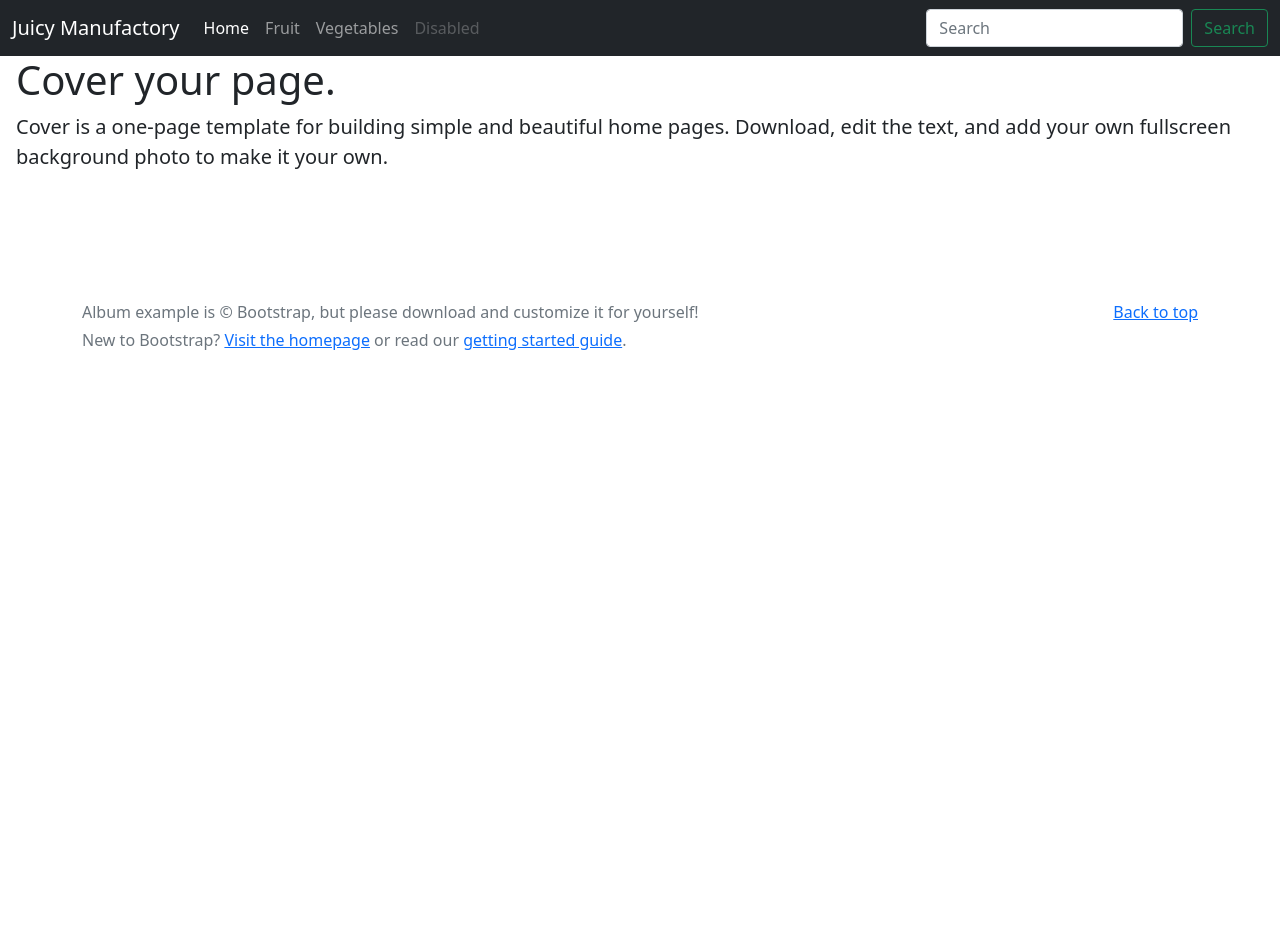
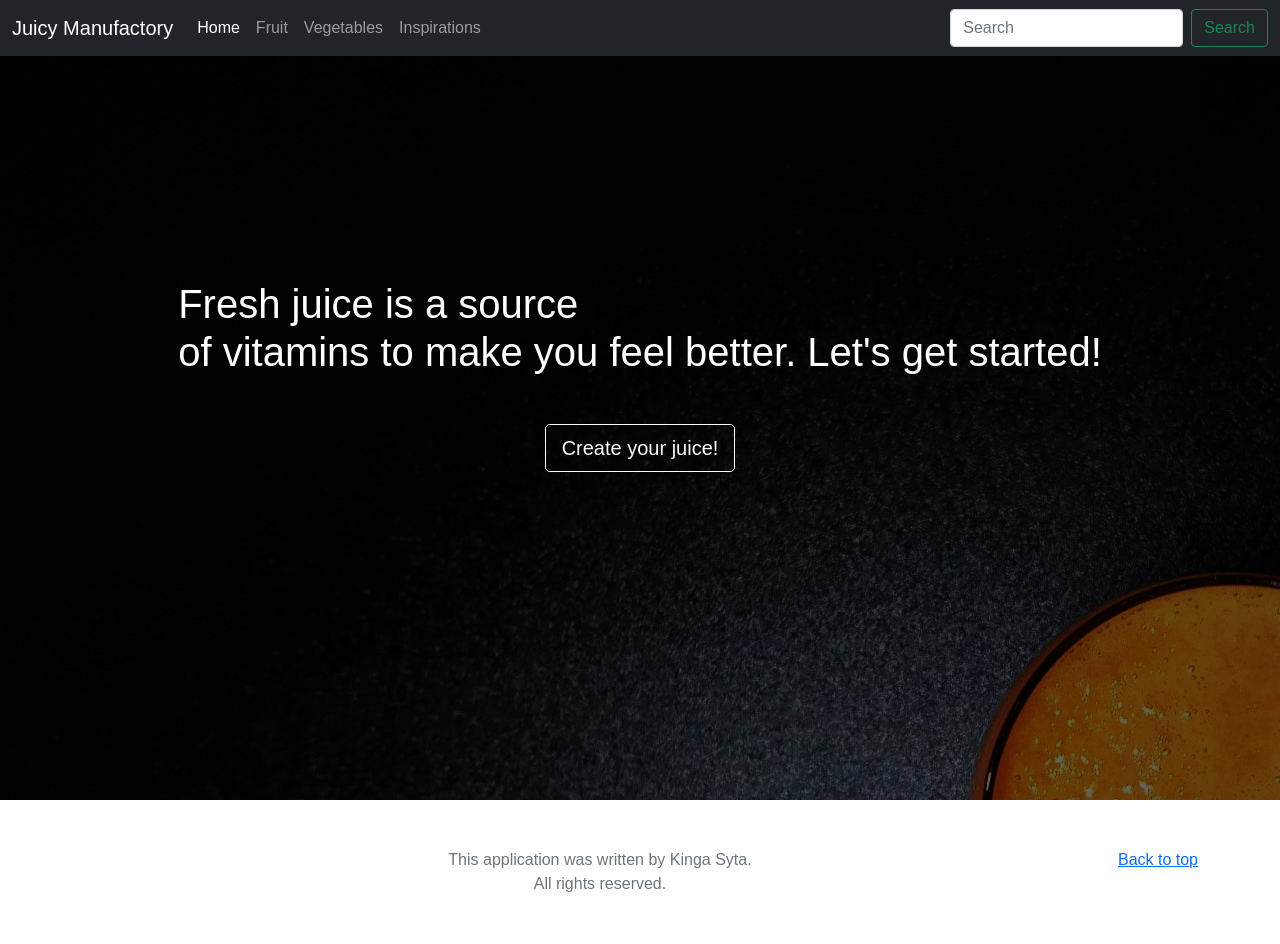
Before and after one commit to kinga-s/Flask, a Flask app: page / in a window 1280 px wide. Before the commit the page ends 350 px from the top, so only its background shows below. Run offline with Flask 2, Linux system fonts and the light colour scheme; some libraries are stand-ins or nearby versions.

Commit message:
Basic home page

```diff
--- a/manufactory/queries.py
+++ b/manufactory/queries.py
@@ -4,9 +4,10 @@ CREATE_TABLE = """CREATE TABLE IF NOT EXISTS products (
     kcal int,
     ml int,
     description text,
+    image varchar(255),
     is_fruit boolean);"""
 
-INSERT_PRODUCT = "INSERT INTO products (name, kcal, ml, description, is_fruit) VALUES (%s, %s, %s, %s, %s)"
+INSERT_PRODUCT = "INSERT INTO products (name, kcal, ml, description, image, is_fruit) VALUES (%s, %s, %s, %s, %s, %s)"
 
 SELECT_FRUIT = "SELECT * FROM products WHERE is_fruit = True"
 
--- a/manufactory/routes.py
+++ b/manufactory/routes.py
@@ -1,6 +1,6 @@
 from manufactory import app, connection
 from flask import render_template, request
-from manufactory.queries import CREATE_TABLE, INSERT_PRODUCT, SELECT_FRUIT, SELECT_VEGETABLES
+from manufactory.queries import *
 import psycopg2.extras
 
 
@@ -28,6 +28,11 @@ def vegetables():
     return render_template('vegetables.html', food_kind=vegetables)
 
 
+@app.route("/inspirations")
+def inspirations():
+    return render_template('inspirations.html')
+
+
 @app.post("/add_product")
 def add_product():
     data = request.get_json()
@@ -35,10 +40,11 @@ def add_product():
     kcal = data["kcal"]
     ml = data["ml"]
     description = data["description"]
+    image = data["image"]
     is_fruit = data["is_fruit"]
     with connection:
         with connection.cursor() as cursor:
             cursor.execute(CREATE_TABLE)
-            cursor.execute(INSERT_PRODUCT, (name, kcal, ml, description, is_fruit))
+            cursor.execute(INSERT_PRODUCT, (name, kcal, ml, description, image, is_fruit))
 
     return {"message": f"Product was added"}, 201
--- /dev/null
+++ b/manufactory/static/styles/style.css
@@ -0,0 +1,3 @@
+body{
+  font-family: Arial, Helvetica, sans-serif;
+}
--- a/manufactory/templates/base.html
+++ b/manufactory/templates/base.html
@@ -7,7 +7,7 @@
 
     <!-- Bootstrap CSS -->
     <link href="https://cdn.jsdelivr.net/npm/bootstrap@5.0.2/dist/css/bootstrap.min.css" rel="stylesheet" integrity="sha384-EVSTQN3/azprG1Anm3QDgpJLIm9Nao0Yz1ztcQTwFspd3yD65VohhpuuCOmLASjC" crossorigin="anonymous">
-
+    <link rel="stylesheet" type="text/css" href="{{ url_for('static', filename='styles/style.css')}}">
     <title>
         {% block title %}
         {% endblock %}
@@ -32,7 +32,7 @@
               <a class="nav-link" href="{{ url_for('vegetables') }}">Vegetables</a>
             </li>
             <li class="nav-item">
-              <a class="nav-link disabled">Disabled</a>
+              <a class="nav-link" href="{{ url_for('inspirations') }}">Inspirations</a>
             </li>
           </ul>
           <form class="d-flex" role="search">
@@ -42,7 +42,6 @@
         </div>
       </div>
     </nav>
-    <h1>Hello, world!</h1>
     {% block content %}
     {% endblock %}
 
@@ -62,8 +61,8 @@
         <p class="float-end mb-1">
           <a href="#">Back to top</a>
         </p>
-        <p class="mb-1">Album example is © Bootstrap, but please download and customize it for yourself!</p>
-        <p class="mb-0">New to Bootstrap? <a href="/">Visit the homepage</a> or read our <a href="/docs/5.2/getting-started/introduction/">getting started guide</a>.</p>
+        <p class="mb-0 text-center" >This application was written by Kinga Syta.</p>
+        <p class="mb-0 text-center">All rights reserved.</p>
       </div>
     </footer>
   </body>
--- a/manufactory/templates/fruit.html
+++ b/manufactory/templates/fruit.html
@@ -1,4 +1,8 @@
 {% extends 'base_food.html'%}
 {% block title %}
-    Vegetables list
+    Fruit list
 {% endblock %}
+
+{% block album_title %}
+    Fruit
+{% endblock %}
--- a/manufactory/templates/home.html
+++ b/manufactory/templates/home.html
@@ -4,11 +4,20 @@
 {% endblock %}
 
 {% block content %}
-    <main class="px-3">
-        <h1>Cover your page.</h1>
-        <p class="lead">Cover is a one-page template for building simple and beautiful home pages. Download, edit the text, and add your own fullscreen background photo to make it your own.</p>
-        <p class="lead">
-          <a href="#" class="btn btn-lg btn-secondary fw-bold border-white bg-white">Learn more</a>
-        </p>
+    <main>
+        <!-- Background image -->
+        <div
+          class="bg-image"
+          style="background-image: url({{ url_for('static', filename='images/juice3.jpg') }});
+            height: 100vh;"
+        >
+          <div class="mask" style="background-color: rgba(0, 0, 0, 0.6); height: 100vh;">
+            <div class="container d-flex flex-column justify-content-center align-items-center h-100" >
+                <h1 class="text-white mb-0">Fresh juice is a source <br/>of vitamins to make you feel better. Let's get started!</h1>
+                <a class="btn btn-outline-light btn-lg m-5" href="#" role="button" rel="nofollow" target="_self">Create your juice!</a>
+            </div>
+          </div>
+        </div>
+    <!-- Background image -->
     </main>
 {% endblock %}
--- a/manufactory/templates/vegetables.html
+++ b/manufactory/templates/vegetables.html
@@ -2,3 +2,7 @@
 {% block title %}
     Vegetables list
 {% endblock %}
+
+{% block album_title %}
+    Veggies
+{% endblock %}
```
Also changed, not shown: manufactory/templates/base_food.html (+10 -12 lines), manufactory/templates/inspirations.html (added, +10 -0 lines), manufactory/static/images/juice3.jpg (added).
